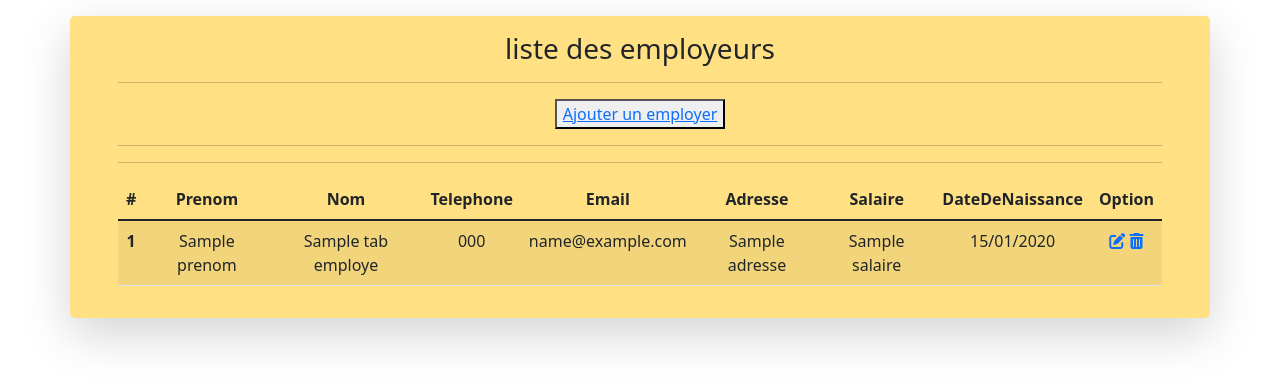
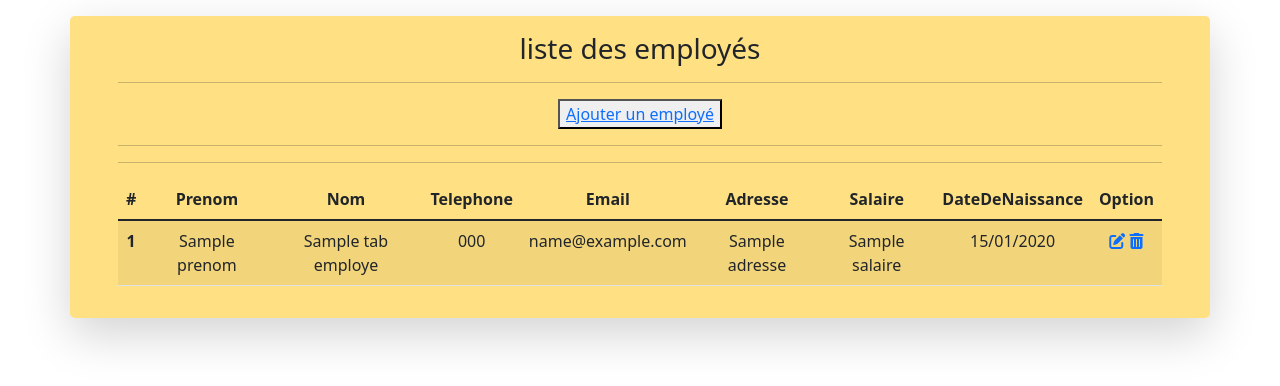
Before and after one commit to tinaa06/projet-1, a Symfony app: template templates/projet1/index.html.twig in a window 1280 px wide. Shown: the top 386 px of the page. Run offline with Twig, Linux system fonts and the light colour scheme; the template is opened without the code that fills it: most values are stand-ins (such as "Sample title", 1, 10 or a date in 2020); some libraries are stand-ins or nearby versions.

Commit message:
Correction des erreurs

```diff
--- a/templates/projet1/index.html.twig
+++ b/templates/projet1/index.html.twig
@@ -10,9 +10,9 @@
 
 
 
-<h3 class=" text-center">liste des employeurs</h3>
+<h3 class=" text-center">liste des employés</h3>
 <hr>
-<button> <a href=" {{path('create')}} "> Ajouter un employer</a></button>
+<button> <a href=" {{path('create')}} "> Ajouter un employé</a></button>
 <hr>
 
 {% for message in app.flashes('success') %}
```
Also changed, not shown: src/Form/EmployerType.php (+6 -1 lines).
